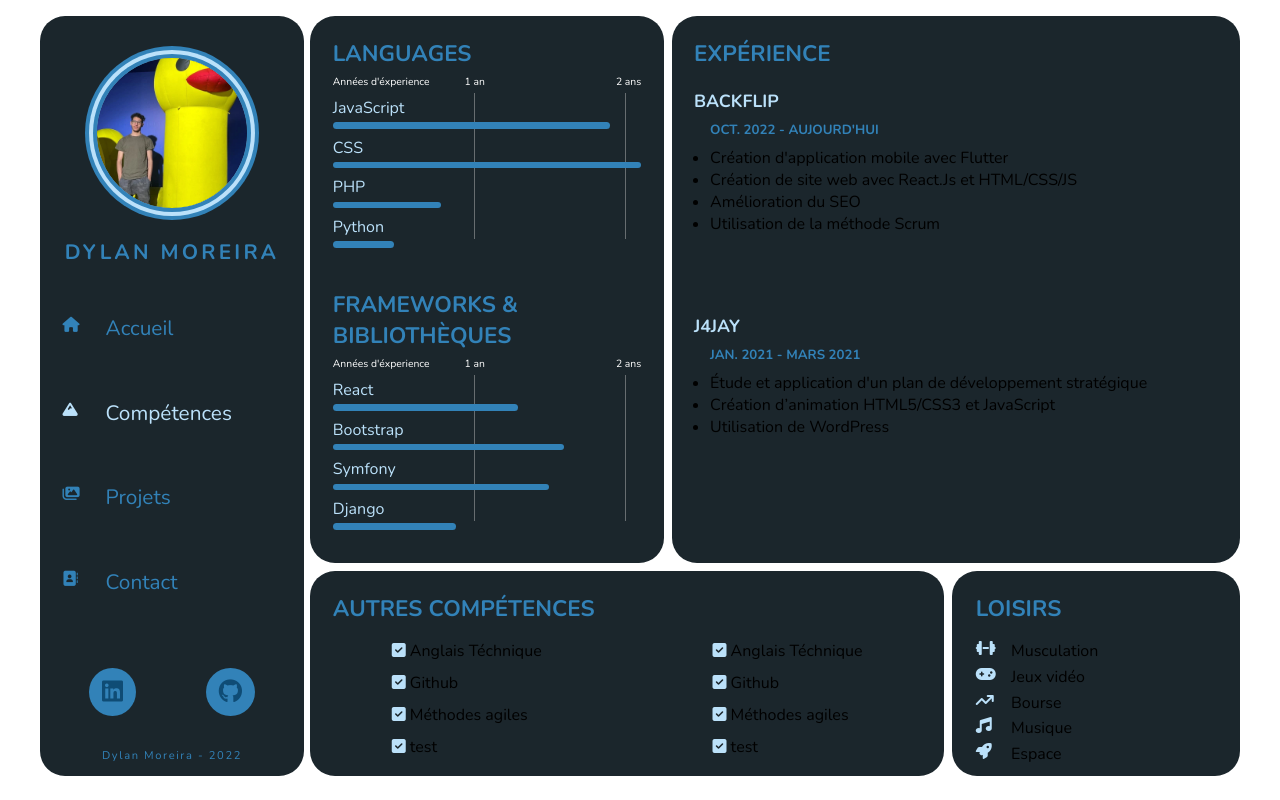
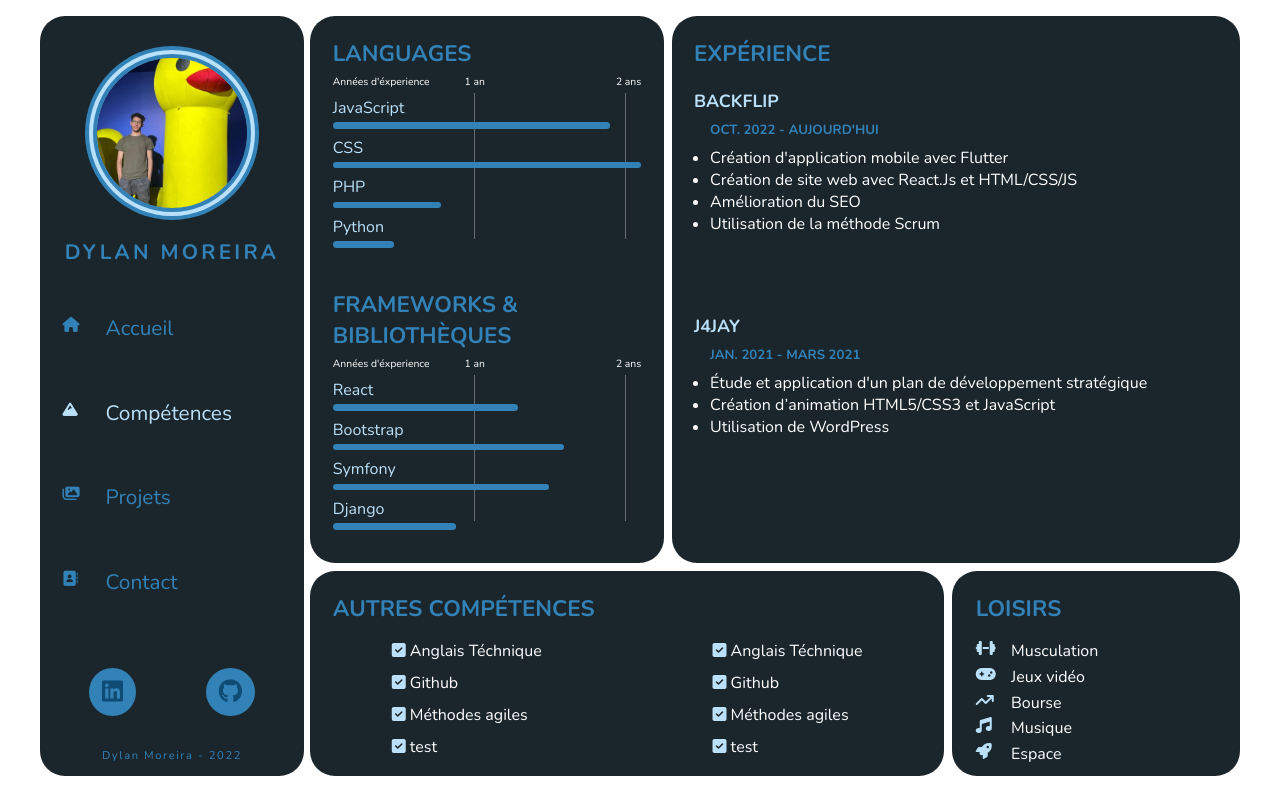
Before and after one commit to DilouProd/portfolio-2.0, a React (Create React App) app: page /competences in a window 1280 px wide. Built offline with nearby package versions, Linux system fonts and the light colour scheme.

Commit message:
change font color in knowlodges

```diff
--- a/src/styles/pages/_knowledges.scss
+++ b/src/styles/pages/_knowledges.scss
@@ -125,6 +125,7 @@
         padding: 0.5rem 0 0.5rem 1rem;
       }
       p {
+        color: white;
         text-align: justify;
         padding: 0 1rem;
         ul{
@@ -154,9 +155,11 @@
         ul {
           height: 80%;
           display: grid;
-
-          i {
-            color: $color-4;
+          li{
+            color: white;
+            i {
+              color: $color-4;
+            }
           }
         }
       }
@@ -170,6 +173,7 @@
         display: grid;
 
         li {
+          color: white;
           i {
             position: absolute;
             color: $color-4;
```
Also changed, not shown: 1 other file (tests, documents, lock files or other folders).
